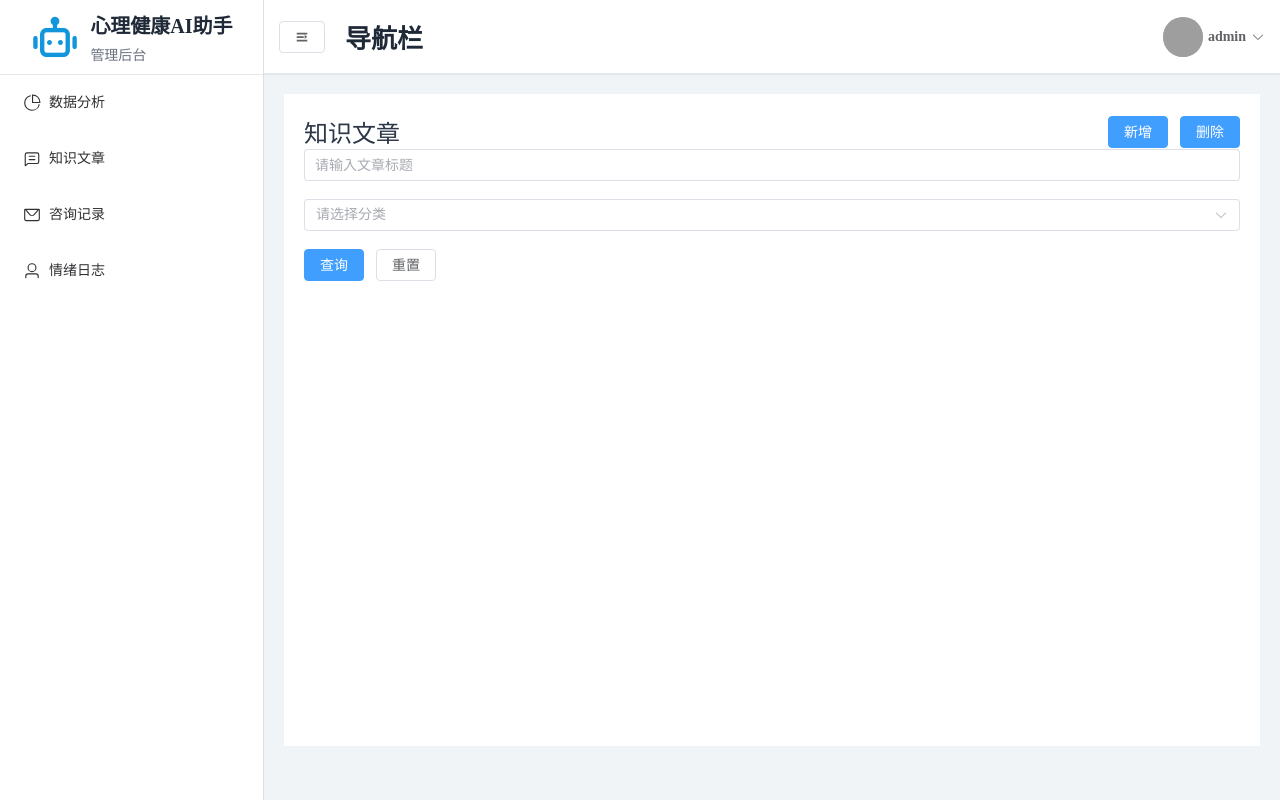
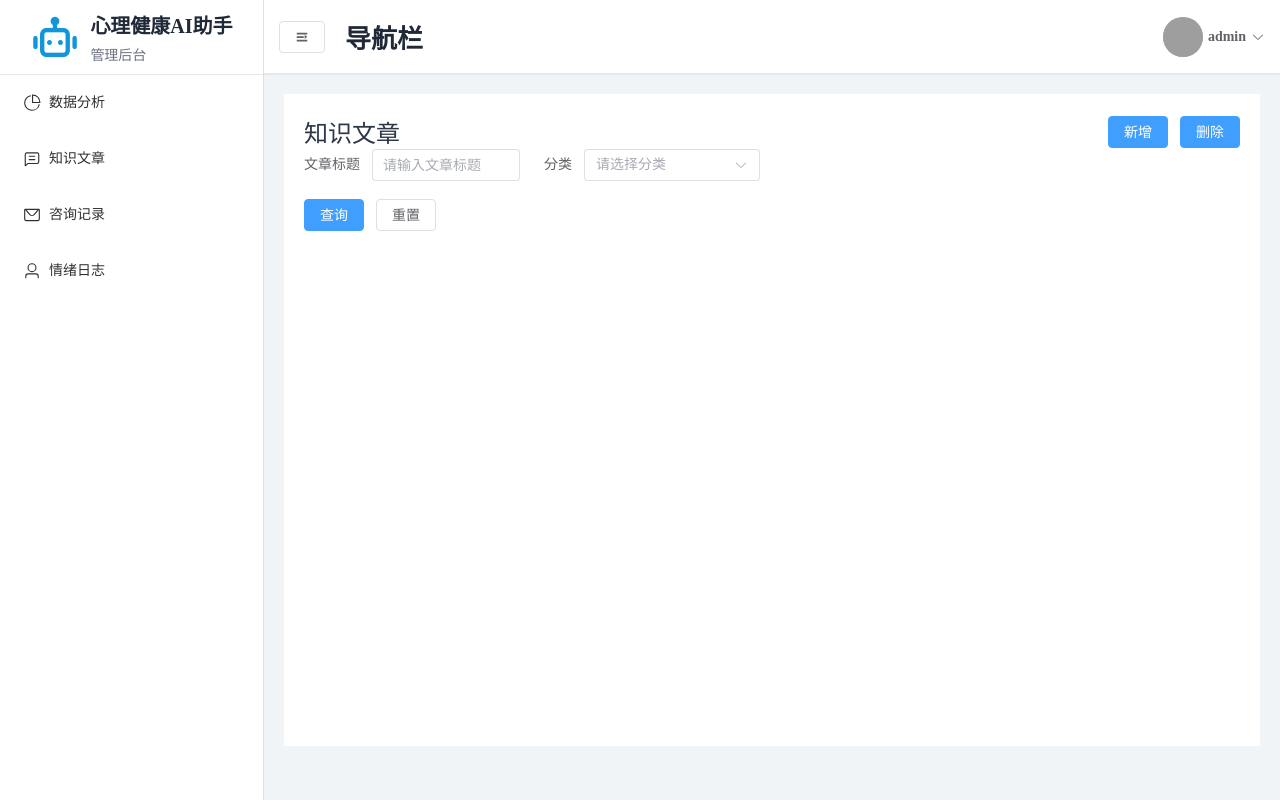
Before and after one commit to Brainnnnnnnn/ai-vue, a Vue app: page /back/knowledge in a window 1280 px wide. Built offline with nearby package versions, Linux system fonts and the light colour scheme; grey boxes are pictures that could not be loaded.

Commit message:
输入框自适应布局实现

```diff
--- a/src/components/TableSearch.vue
+++ b/src/components/TableSearch.vue
@@ -1,6 +1,9 @@
 <template>
     <el-form :model="formData" >
-        <el-form-item v-for="item in props.formItem" :key="item.prop">
+        <el-row :gutter="24">
+                <template v-for="item in formItemAttr" :key="item.prop">
+                    <el-col v-bind="item.col">
+                        <el-form-item :label="item.label" :prop="item.prop">
                             <component :is="isComp(item.comp)" :placeholder="item.placeholder" v-model="formData[item.prop]">
                                 <template v-if="item.comp === 'select'">
                                     <el-option label= "全部" value = ""/>
@@ -10,19 +13,22 @@
                                     :label = "opt.label"
                                     :value = "opt.value" />
                                 </template>
-
                             </component>
                         </el-form-item>
-        <el-form-item>
+                    </el-col>
+                </template>
+        </el-row>
+        <el-row>
             <el-button type="primary" @click="handleSearch">查询</el-button>
             <el-button @click="handleReset">重置</el-button>
-        </el-form-item>
+        </el-row>
+
     </el-form>
 </template>
 
 <script setup>
 
-import { reactive } from 'vue'
+import { reactive ,computed} from 'vue'
 
 
 const emit = defineEmits(['Search'])
@@ -34,6 +40,19 @@ const props = defineProps({
   }
 })
 
+// pull	栅格向左移动格数		0
+// xs	<768px 响应式栅格数或者栅格属性对象	 / 	—
+// sm	≥768px 响应式栅格数或者栅格属性对象	 / 	—
+// md	≥992px 响应式栅格数或者栅格属性对象	 / 	—
+// lg	≥1200px 响应式栅格数或者栅格属性对象	 / 	—
+// xl	≥1920px 响应式栅格数或者栅格属性对象
+const formItemAttr = computed(() => {
+    const { formItem } = props
+     formItem.forEach(item => {
+        item.col = {xs: 24, sm: 12, md: 8, lg: 6, xl: 6}
+    })
+    return formItem
+})
 
 const formData = reactive({})
 const isComp = (comp) => {
```
Lines whose indentation alone changed are shown as unchanged.
